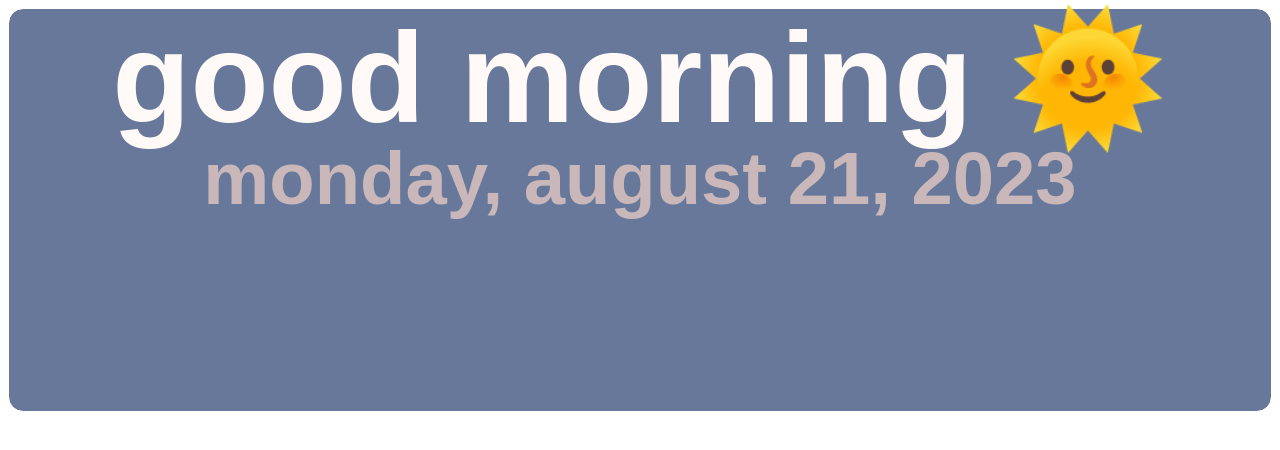
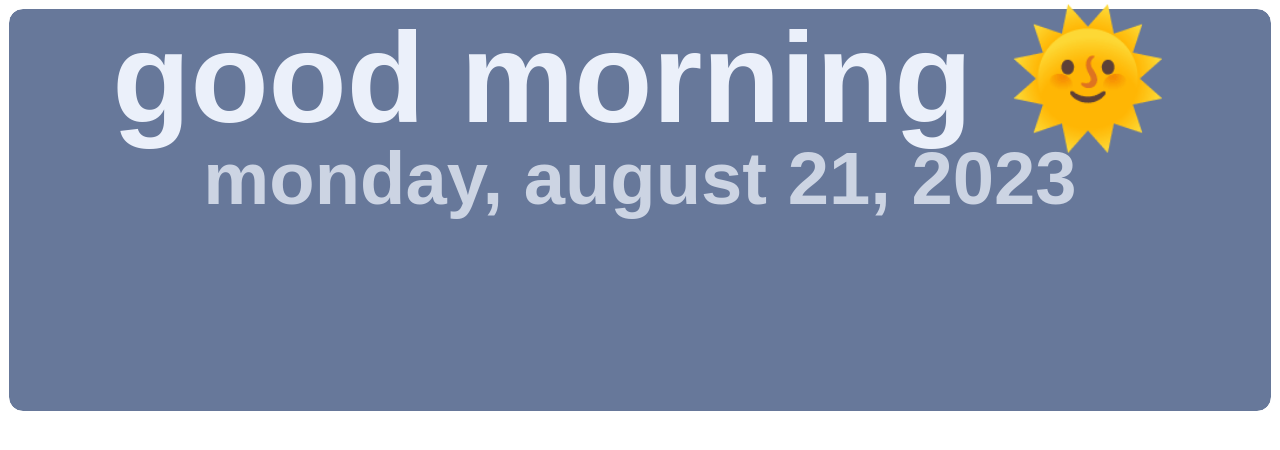
Before and after one commit to jhneri/notion2022, a plain HTML site: page index.html in a window 1280 px wide. Drawn offline with Linux system fonts and the light colour scheme.

Commit message:
Update index.html

```diff
--- a/index.html
+++ b/index.html
@@ -9,7 +9,7 @@
         display: flex;
         font-family: sans-serif;
         font-size: 10vw;
-        color: #fff9f7;
+        color: #ebf0fa;
         padding: 5px;
         border: 1px solid #ffffff;
         background: #67789A;
@@ -29,7 +29,7 @@
 
       #date{
           font-size: 5.8vw;
-        color: #c9b7b9;
+        color: #ccd4e3;
           text-align: center;
           font-weight: bold;
       }
```
